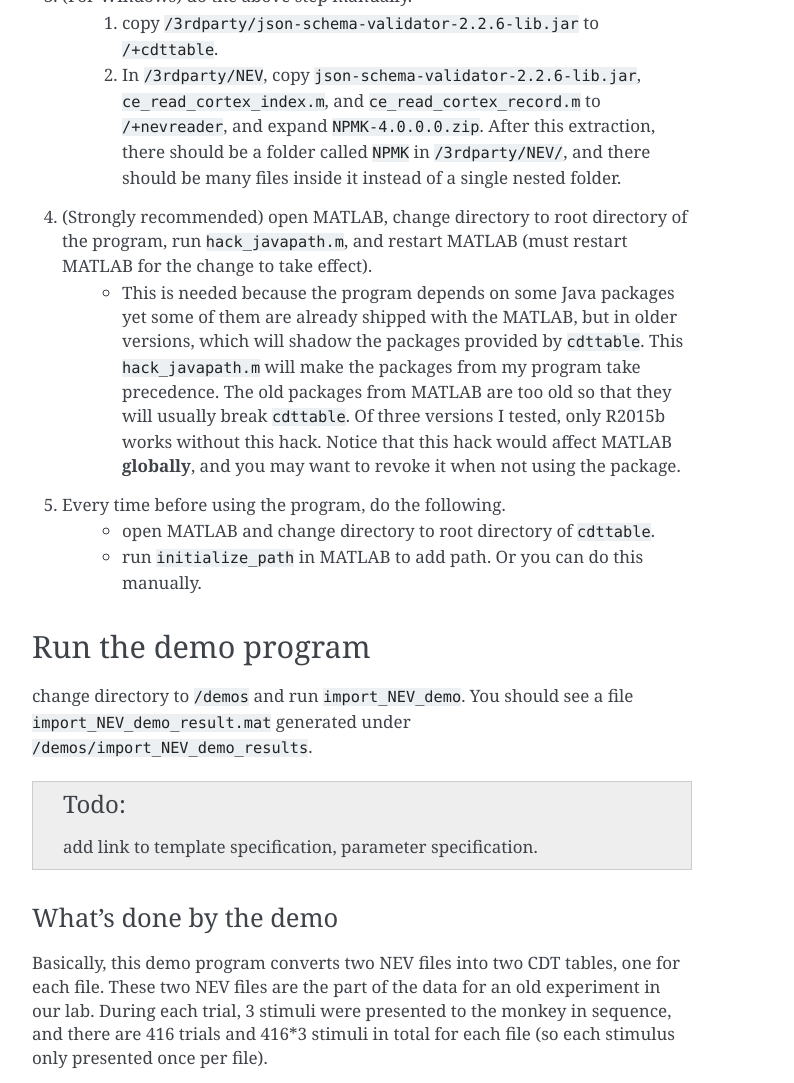
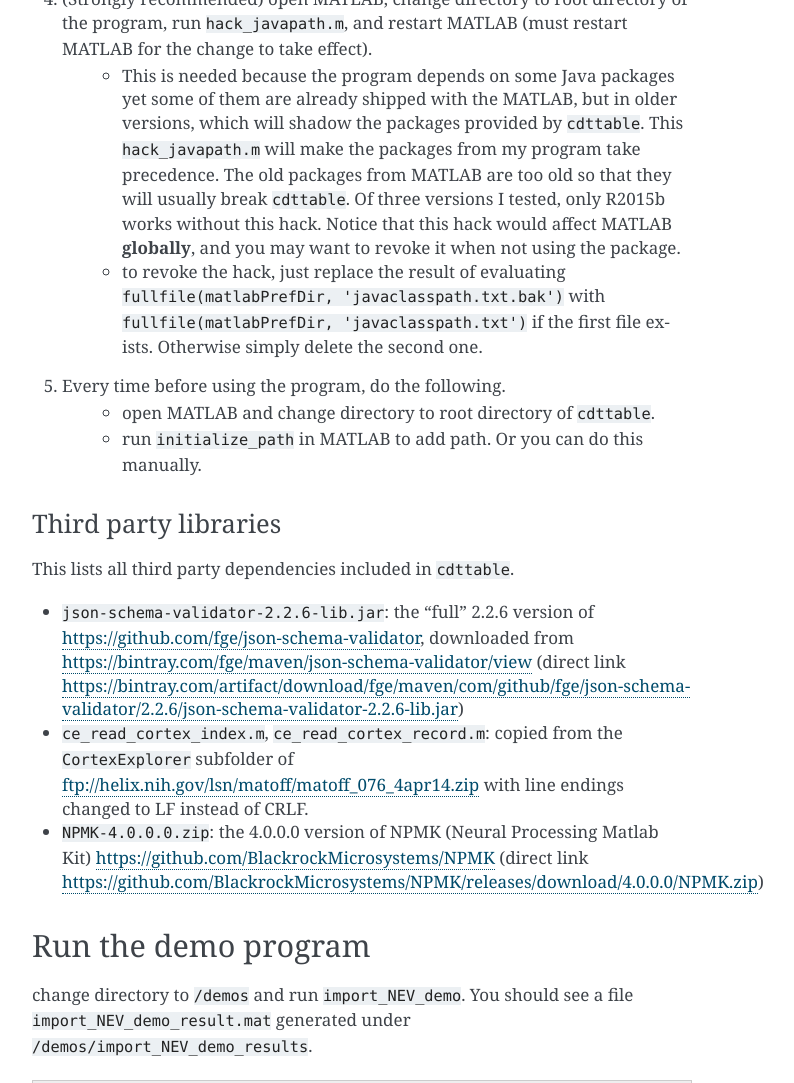
Before and after one commit to leelabcnbc/cdttable, a Sphinx documentation site: the page built from docs/installation.rst, in a window 1280 px wide and 1400 px high, scrolled down 1359 px, cut to the strip 0-1083 px from the top of the window. Shown: the whole strip, without its empty margins (388-1182 px from the left). Built offline with Sphinx 7.4.7, drawn with Linux system fonts in a browser that asks for light colours; cross-references to code outside the pages are shown as plain code; some of the changed text lies outside the part shown.

Commit message:
fix some todos in installation

```diff
--- a/docs/installation.rst
+++ b/docs/installation.rst
@@ -23,12 +23,10 @@ How to install
 ==============
 
 .. todo:: verify the program on Windows.
-.. todo:: add credits to the 3rd party files.
-.. todo:: more doc on how to revoke the classpath hack.
 
 
 #. obtain the latest release of ``cdttable`` from https://github.com/leelabcnbc/cdttable by download the lastest release under https://github.com/leelabcnbc/cdttable/releases/
-#. (For Mac / Linux) Open a terminal window and install 3rd party dependencies. This will only do some file copying and extraction inside the program directory, and won't affect the system globally (check the scripts or see the Windows step to know what really happens). This has two steps.
+#. (For Mac / Linux) Open a terminal window and install :ref:`third-party-libs`. This will only do some file copying and extraction inside the program directory, and won't affect the system globally (check the scripts or see the Windows step to know what really happens). This has two steps.
     #. Change directory to ``/3rdparty``, and run ``./install_3rdparty.sh``. This is required.
     #. Change directory to ``/3rdparty/NEV``, and run ``./install_NEV_3rdparty.sh``. This is not necessary if you don't want to run the demo code or use the provided :mat:mod:`+nevreader` to preprocess NEV files.
 #. (For Windows) do the above step manually.
@@ -36,9 +34,23 @@ How to install
     #. In ``/3rdparty/NEV``, copy ``json-schema-validator-2.2.6-lib.jar``, ``ce_read_cortex_index.m``, and ``ce_read_cortex_record.m`` to ``/+nevreader``, and expand ``NPMK-4.0.0.0.zip``. After this extraction, there should be a folder called ``NPMK`` in ``/3rdparty/NEV/``, and there should be many files inside it instead of a single nested folder.
 #. (Strongly recommended) open MATLAB, change directory to root directory of the program, run ``hack_javapath.m``, and restart MATLAB (must restart MATLAB for the change to take effect).
     * This is needed because the program depends on some Java packages yet some of them are already shipped with the MATLAB, but in older versions, which will shadow the packages provided by ``cdttable``. This ``hack_javapath.m`` will make the packages from my program take precedence. The old packages from MATLAB are too old so that they will usually break ``cdttable``. Of three versions I tested, only R2015b works without this hack. Notice that this hack would affect MATLAB **globally**, and you may want to revoke it when not using the package.
+    * to revoke the hack, just replace the result of evaluating ``fullfile(matlabPrefDir, 'javaclasspath.txt.bak')`` with ``fullfile(matlabPrefDir, 'javaclasspath.txt')`` if the first file exists. Otherwise simply delete the second one.
 #. Every time before using the program, do the following.
     * open MATLAB and change directory to root directory of ``cdttable``.
     * run ``initialize_path`` in MATLAB to add path. Or you can do this manually.
+
+
+.. _third-party-libs:
+
+Third party libraries
+---------------------
+
+This lists all third party dependencies included in ``cdttable``.
+
+* ``json-schema-validator-2.2.6-lib.jar``: the "full" 2.2.6 version of https://github.com/fge/json-schema-validator, downloaded from https://bintray.com/fge/maven/json-schema-validator/view (direct link https://bintray.com/artifact/download/fge/maven/com/github/fge/json-schema-validator/2.2.6/json-schema-validator-2.2.6-lib.jar)
+* ``ce_read_cortex_index.m``, ``ce_read_cortex_record.m``: copied from the ``CortexExplorer`` subfolder of ftp://helix.nih.gov/lsn/matoff/matoff_076_4apr14.zip with line endings changed to LF instead of CRLF.
+* ``NPMK-4.0.0.0.zip``: the 4.0.0.0 version of NPMK (Neural Processing Matlab Kit) https://github.com/BlackrockMicrosystems/NPMK (direct link https://github.com/BlackrockMicrosystems/NPMK/releases/download/4.0.0.0/NPMK.zip)
+
 
 Run the demo program
 ====================
```
